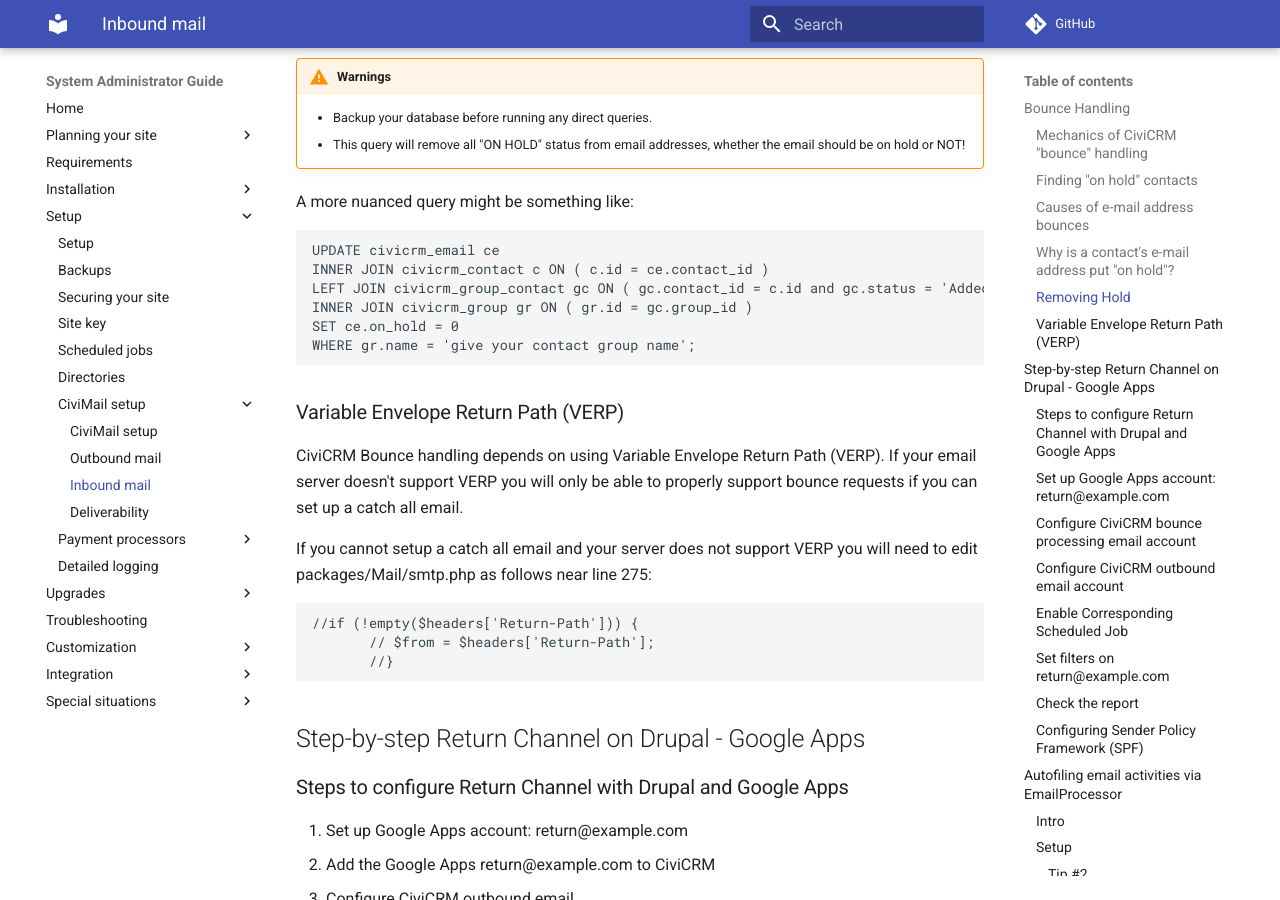
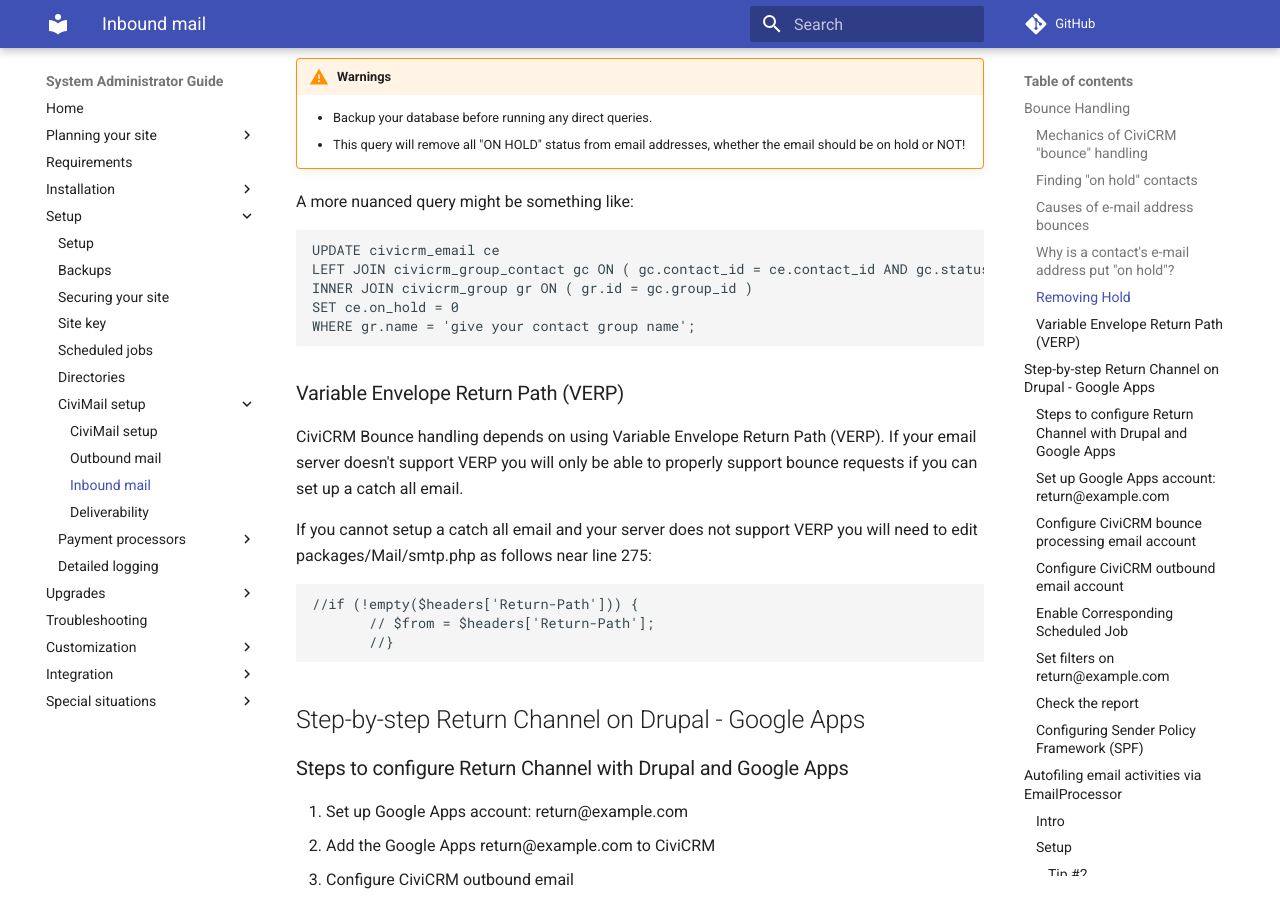
Before and after one commit to civicrm/civicrm-sysadmin-guide, an MkDocs documentation site: the page built from docs/setup/civimail/inbound.md, in a window 1280 px wide and 900 px high, scrolled down 2463 px. Built offline with MkDocs 1.6.1 and Material for MkDocs 9.7.7, drawn with Linux system fonts in a browser that asks for light colours; comment, search, counter and statistics services are not loaded; old or Windows-style settings are respelled for this version of MkDocs.

Commit message:
Update nuanced Removing Hold query example
The SQL example provided would cause database errors if ran with the INNER JOIN of the civicrm_contact table.

````diff
--- a/docs/setup/civimail/inbound.md
+++ b/docs/setup/civimail/inbound.md
@@ -68,8 +68,7 @@ A more nuanced query might be something like:
 
 ```sql
 UPDATE civicrm_email ce
-INNER JOIN civicrm_contact c ON ( c.id = ce.contact_id )
-LEFT JOIN civicrm_group_contact gc ON ( gc.contact_id = c.id and gc.status = 'Added' )
+LEFT JOIN civicrm_group_contact gc ON ( gc.contact_id = ce.contact_id AND gc.status = 'Added' )
 INNER JOIN civicrm_group gr ON ( gr.id = gc.group_id )
 SET ce.on_hold = 0
 WHERE gr.name = 'give your contact group name';
````
